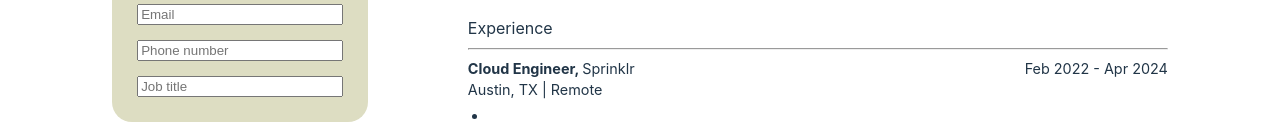
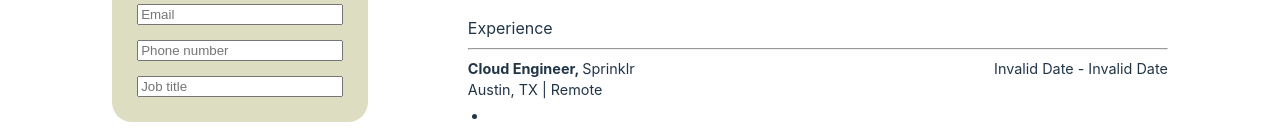
Before and after one commit to ChonnyRama/cv-application, a React (Vite) app: page / in a window 1280 px wide. Shown: the part 292-432 px from the top of the page. Built offline with nearby package versions, Linux system fonts and the light colour scheme.

Commit message:
Include date formatting for experience preview

```diff
--- a/src/components/CVPreview/PreviewExperiences.jsx
+++ b/src/components/CVPreview/PreviewExperiences.jsx
@@ -1,4 +1,5 @@
 import React from 'react'
+import formatDate from '../FormatDate'
 
 export default function PreviewExperiences({
   experiences,
@@ -18,7 +19,7 @@ export default function PreviewExperiences({
                 <span>{experience.location || 'Austin, TX | Remote'}</span>
               </div>
               <div className='job-dates'>
-                <span>{experience.dateFrom || 'Feb 2022'} - {experience.dateTo || 'Apr 2024'}</span>
+                <span>{formatDate(experience.dateFrom) || 'Feb 2022'} - {formatDate(experience.dateTo) || 'Apr 2024'}</span>
               </div>
             </div>
             <ul>
```
